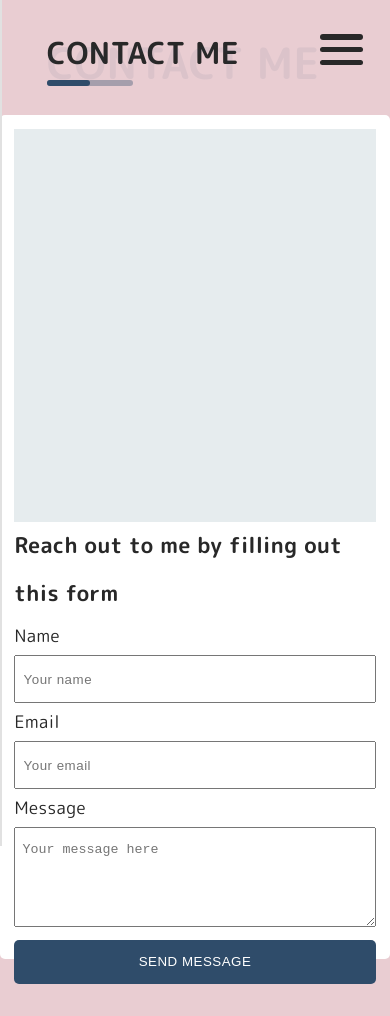
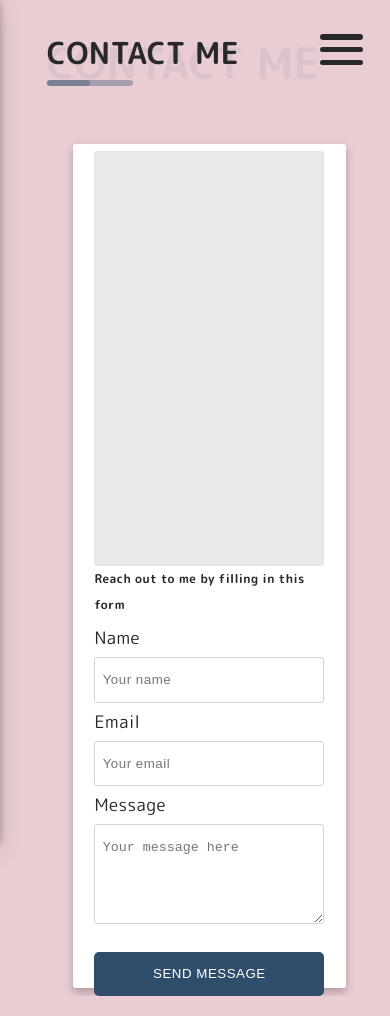
Before and after one commit to jbrorson/exwork, a React (Create React App) app: page /contact in a window 390 px wide. Shown: the top 1016 px of the page. Built offline with nearby package versions, Linux system fonts and the light colour scheme.

Commit message:
Media Query

```diff
--- a/src/App.js
+++ b/src/App.js
@@ -25,8 +25,10 @@ function App() {
         <div className="lines-2"></div>
         <div className="lines-3"></div>
       </div>
-      <div className="main-content">
-        <div className="content">
+      <div>
+        <div>
+          {/* <div className="main-content">
+        <div className="content"> */}
           <Switch>
             <Route exact path="/" component={Home} />
             <Route path="/about" component={About} />
--- a/src/App.scss
+++ b/src/App.scss
@@ -13,6 +13,10 @@
 
 html{
   background: #e9cdd2;
+  // @media screen and (max-width: 411px){
+  //   width: 100vw;
+  //   padding: 0;
+  // }
   // background: linear-gradient(to bottom, #e9cdd2, #ebb2bd);
 }
 
@@ -32,11 +36,11 @@ span {
 @media screen and (max-width: 411px){
   html{
       font-size: 70%;
-      display: flex;
-      justify-content: center;
+      // display: flex;
+      // justify-content: center;
   }
 }
-@media screen and (max-width: 700px){
+@media screen and (max-width: 800px){
   html{
       font-size: 90%;
   }
--- a/src/Pages/Contact.js
+++ b/src/Pages/Contact.js
@@ -40,9 +40,9 @@ const Contact = () => {
       <main className="Contact">
         <div className="form-wrapper">
           <div className="form-img"></div>
-          <form className="contactForm" id="contactForm" onSubmit={handleSubmit}>
+          <form className="form" id="form" onSubmit={handleSubmit}>
             <div className="form-grid">
-              <h2>Reach out to me by filling out this form</h2>
+              <h2>Reach out to me by filling in this form</h2>
               <p>
                 <label>Name</label>
                 <input
--- a/src/index.css
+++ b/src/index.css
@@ -1,4 +1,4 @@
-body {
+/* body {
   margin: 0;
   font-family: -apple-system, BlinkMacSystemFont, 'Segoe UI', 'Roboto', 'Oxygen',
     'Ubuntu', 'Cantarell', 'Fira Sans', 'Droid Sans', 'Helvetica Neue',
@@ -10,4 +10,4 @@ body {
 code {
   font-family: source-code-pro, Menlo, Monaco, Consolas, 'Courier New',
     monospace;
-}
+} */
--- a/src/styles/_form.scss
+++ b/src/styles/_form.scss
@@ -1,52 +1,73 @@
 .Contact{
-  left: 24%;
+  width: 100vw;
+  height: 100vh;
+  margin-top: 6rem;
   display: flex;
   justify-content: center;
-  margin-bottom: 4rem;
-  min-height: 700px;
-  @media screen and (max-width: 1100px){
-    max-height: auto;
+  margin-left: 10%;
+  @media screen and (max-width: 1000px){
+    margin-left: 1rem;
+    height: 100vh;
+    margin-top: 4rem;
   }
-  @media screen and (max-width: 411px){
-    height: 100vh;
-    min-width: 100%;
+  @media screen and (max-width: 375px){
+    margin: auto;
+  }
+}
+.form-wrapper{
+  background: #fff;
+  height: 70%;
+  width: 60%;
+  padding: .5rem;
+  border-radius: .2rem;
+  box-shadow: 0 0.25em 0.5em 0 #00000040;
+  display: grid;
+  grid-template-columns: 1fr 1fr;
+  @media screen and (max-width: 1000px){
+    padding: .5rem 1.5rem;
+    height: 100%;
+    width: 70%;
+    grid-template-rows: 50% 50%;
+    grid-template-columns: 1fr;
+  }
+  @media screen and (max-width: 375px){
+  width: 100vw;
+  height: 100vh;
+  padding: 1rem;
+  box-shadow: none;
+  border-radius: 0px;
+  background: none;
   }
 }
 
-.form-wrapper{
-  width: 60%;
-  display: grid;
-  margin-left: 20%;
-  padding-bottom: 2rem;
-  grid-template-columns: 1fr 1fr;
-  margin-top: 7rem;
-  border-radius: 5px;
-  box-shadow: 2px 8px 8px lightgray;
-  background-color: #fff;
-  transition: all ease-in 1s right;
+.form-img{
+  border: 1px solid #e4e4e4;
+  border-radius: .2rem;
+  background: #e9e9e9;
+}
 
-  @media screen and (max-width: 1100px){
-    height: 100vh;
-    grid-template-rows: 50% 50%;
-    grid-template-columns: 1fr;
-    margin-bottom: 2rem;
+.form{
+  height: 100%;
+  margin-top: 2rem;
+  // margin: auto 1rem;
+  padding-left: .5rem;
+  @media screen and (max-width: 1000px){
+    margin-bottom: 5rem;
+    margin: 0;
+    padding: 0;
   }
-  @media screen and (max-width: 411px){
-    margin-top: 3rem;
-    min-width: 100vw;
-    margin: auto;
-    border-radius: none;
-    box-shadow: none;
+    input{
+    padding: 1rem .5rem;
+    border: 1px solid lightgray;
+    width: 100%;
+    letter-spacing: 0.5px;
+    border-radius: .2rem;
   }
 }
-.contactForm {
-  margin: auto 1rem;
-
-  input{
-    padding: 1rem .5rem;
-    width: 100%;
-    letter-spacing: 0.5px;
-  }
+.btn-holder{
+  display: flex;
+  justify-content: center;
+  margin-top: 1rem;
   button{
     padding: 1rem;
     width: 100%;
@@ -60,25 +81,19 @@
       color: black;
       cursor: pointer;
     }
-  }
-  h2{
-    @media screen and (max-width: 411px){
-      font-size: 1.5rem;
+    @media screen and (max-width: 375px){
+      margin-bottom: 5rem;
     }
   }
 }
-.btn-holder{
-  display: flex;
-  justify-content: center;
-}
 
 .textarea{
-  min-height: 100px;
+  min-height: 150px;
   padding: 1rem .5rem;
   width: 100%;
+  border: 1px solid lightgray;
+  border-radius: .2rem;
+  @media screen and (max-width: 1000px){
+    min-height: 100px;
+  }
 }
-
-.form-img{
-  background-color: #e6ecee;
-  margin: 1rem 1rem 0 1rem;
-}
--- a/src/styles/_layout.scss
+++ b/src/styles/_layout.scss
@@ -1,15 +1,14 @@
 .App {
-  min-width: 100%;
+  // min-width: 100%;
   .sidebar {
     top: 0;
     bottom:0;
     width: 20%;
     height: 100vh;
     background: #fff;
-    // background: #de778a;
     position: fixed;
-    box-shadow: 0 0 0 2px #e1e1e1;
-    // border-right: 2px solid #22619f;
+    box-shadow: 0 0 0.5rem 0 #00000040,
+    0 0.4em 1.25em 0 #00000026 !important;
     z-index: 11;
     color: #282828;
     transition: all .5s ease-out;
@@ -23,25 +22,25 @@
     }
   }
   .ham-toggle{
-    @media screen and (max-width: 1000px){
+    @media screen and (max-width: 1200px){
       transform: translateX(0);
     }
   }
 
   // Denna styling måste ändras om det ska bli snyggt i mobile view..
-//   .main-content{
-//     width: 80%;
-//     margin-left: 20%;
-//     background-color: #f7f7f7;
-//     min-height: 100vh;
-//     display: grid;
-//     position: relative;
-//     @media screen and (max-width: 411px){
-//       width: 100%;
-//       margin-left: 0;
-//     }
-//   }
-// }
+  .main-content{
+    // width: 80%;
+    // margin-left: 20%;
+    // background-color: #f7f7f7;
+    // min-height: 100vh;
+    // display: grid;
+    position: relative;
+    @media screen and (max-width: 411px){
+      width: 100%;
+      margin-left: 0;
+    }
+  }
+}
 
 // .content{
 //   margin: 5rem 15rem;
@@ -88,4 +87,4 @@
       top: 4%;
     }
   }
-}}
+}
--- a/src/styles/_navbar.scss
+++ b/src/styles/_navbar.scss
@@ -11,19 +11,15 @@
           top: 0;
           width: 100%;
           text-align: center;
-        //   background: #3da3d5;
-        //   margin-top: 1rem;
+          margin: 1rem;
           border-bottom: 2px solid #282828;
           background: #fff;
           img{
               width: 70%;
               border-radius: 100%;
-              background: #fff;
-              margin-bottom: 1rem;
               background: #3da3d5;
-          }
-      }
-
+            }
+        }
       .nav-items{
           width: 100%;
           .nav-item{
@@ -60,12 +56,11 @@
 
       .footer{
           width: 100%;
-        //   border-top: 1px solid #ADEFD1FF;
           p{
               text-align: center;
               padding: 1rem 0;
               font-size: 0.9rem;
-              color: #021e3a;
+              color: #c6c6c6;
             }
         }
     }
--- a/src/styles/_timeline.scss
+++ b/src/styles/_timeline.scss
@@ -1,10 +1,45 @@
 .Timeline{
   // background: #3da3d5;
-  background: #e9cdd2;
+  // background: #e9cdd2;
   width: 100vw;
   right: 0;
+  margin-top: 6rem;
+  @media screen and (max-width: 1000px){
+    display: flex;
+    justify-content: center;
+  }
 }
 
 .vertical-timeline{
   left: 10%;
+  @media screen and (max-width: 1000px){
+    margin-left: 4rem;
+    left: 2%;
+  }
+
+  @media screen and (max-width: 411px){
+    // left: 0%;
+    margin-left: 1rem;
+  }
+  h3{
+    font-size: 1.3rem;
+
+  }
 }
+
+.vertical-timeline-element-content {
+  box-shadow: 0 0.25em 0.5em 0 #00000040,
+    0 0.4em 1.25em 0 #00000026 !important;
+  padding: 2em !important;
+  @media screen and (max-width: 1200px){
+    max-width: 70%;
+    margin-left: 15%;
+  }
+  @media screen and (max-width: 411px){
+    left: 2%;
+  }
+}
+
+// .vertical-timeline-element{
+
+// }
--- a/src/styles/_title.scss
+++ b/src/styles/_title.scss
@@ -26,7 +26,8 @@
     bottom: 0;
     position: absolute;
     left: 0;
-    background-color: #2f4c6a;
+    background-color: #2f4c6a5d;
+    // #3da3d5;
     width: 3rem;
     height: .4rem;
     border-radius: 50px;
```
